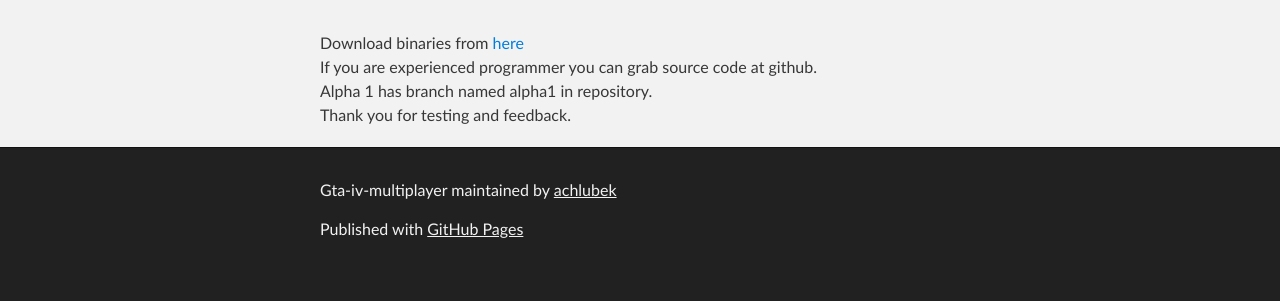
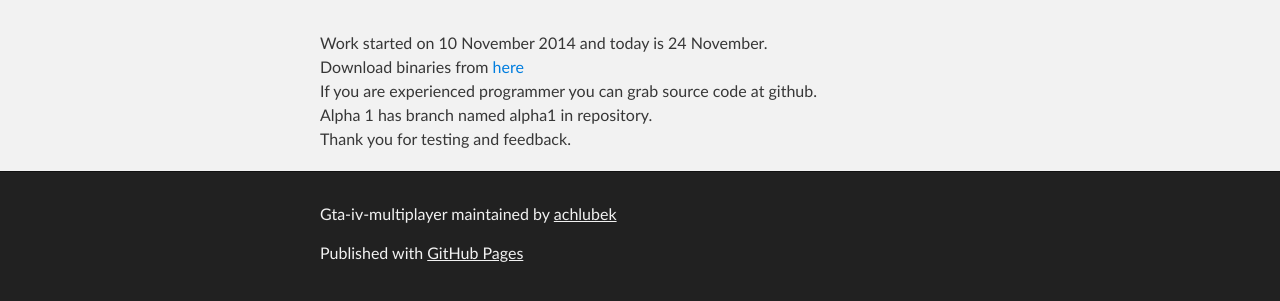
Before and after one commit to l0stfake7/gta-iv-multiplayer, a plain HTML site: page index.html in a window 1280 px wide. Shown: the part 407-708 px from the top of the page. Drawn offline with Linux system fonts and the light colour scheme.

Commit message:
info about dates

```diff
--- a/index.html
+++ b/index.html
@@ -32,6 +32,7 @@
     <div id="main_content_wrap" class="outer">
       <section id="main_content" class="inner">
         <h1>Alpha 1 got released! Play now the development preview.</h1><br>
+		Work started on 10 November 2014 and today is 24 November.<br>
 		Download binaries from <a href="miv_alpha1.7z"><b>here</b></a><br>
 		If you are experienced programmer you can grab source code at github.<br>
 		Alpha 1 has branch named alpha1 in repository. <br>
```
